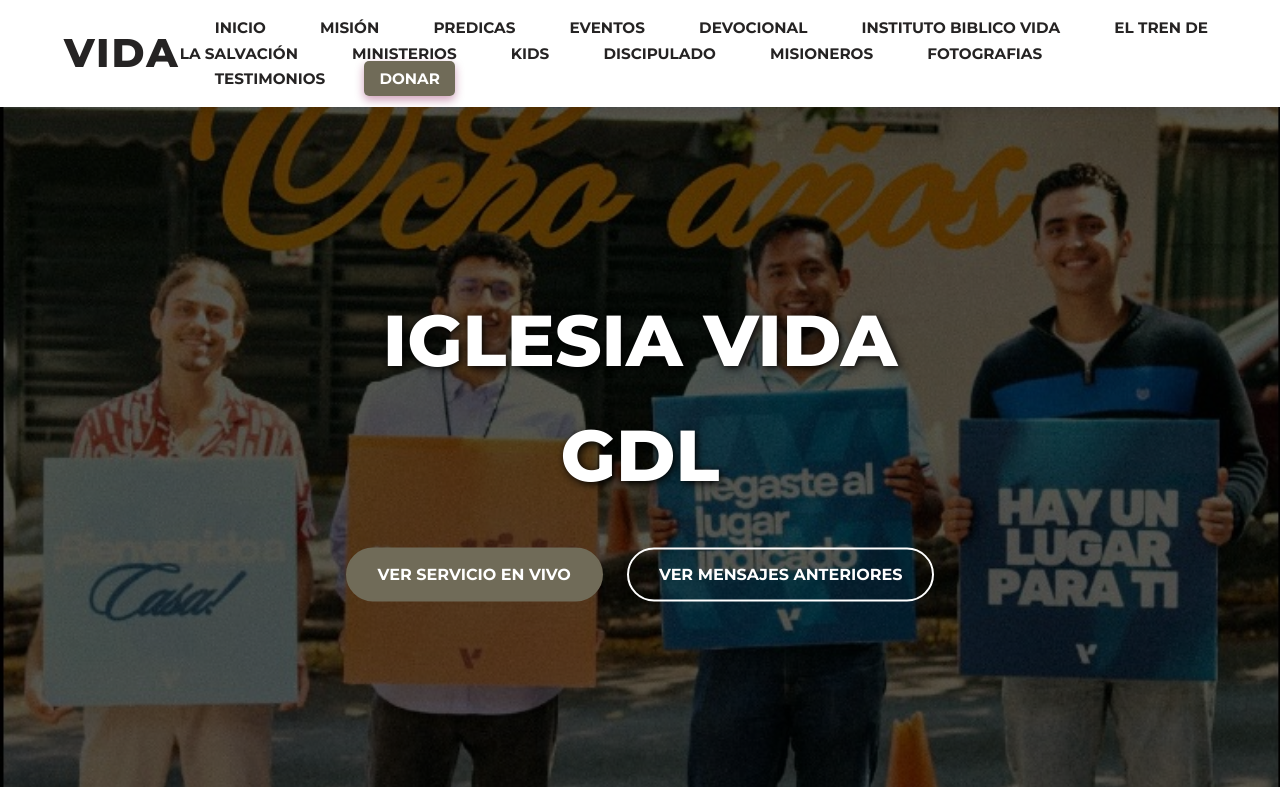
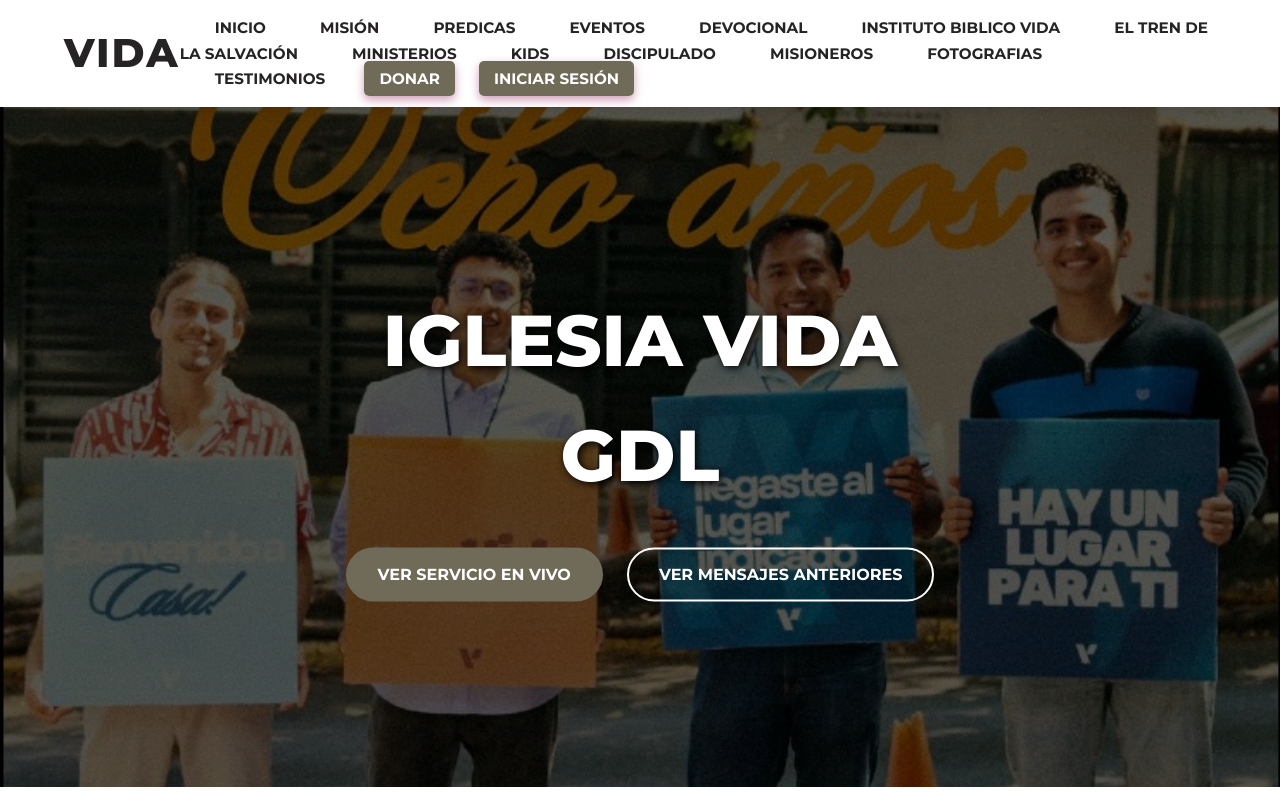
Before and after one commit to jessicaGarciaM/vida-web, a plain HTML site: page index.html in a window 1280 px wide. Shown: the top 800 px of the page. Drawn offline with Linux system fonts and the light colour scheme.

Commit message:
Update index.html

```diff
--- a/index.html
+++ b/index.html
@@ -30,6 +30,7 @@
             <a href="#Americanos">Testimonios</a>
 
             <a href="#donar" class="cta-button">DONAR</a>
+            <a href="#iniciarsesion" class="cta-button">INICIAR SESIÓN</a>
         </nav>
         <button class="menu-toggle" id="menu-toggle"><i class="fas fa-bars"></i></button>
     </header>
```
